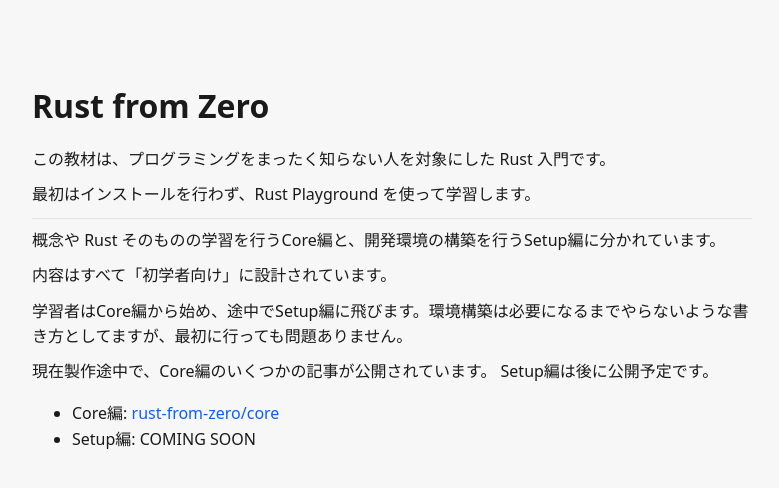
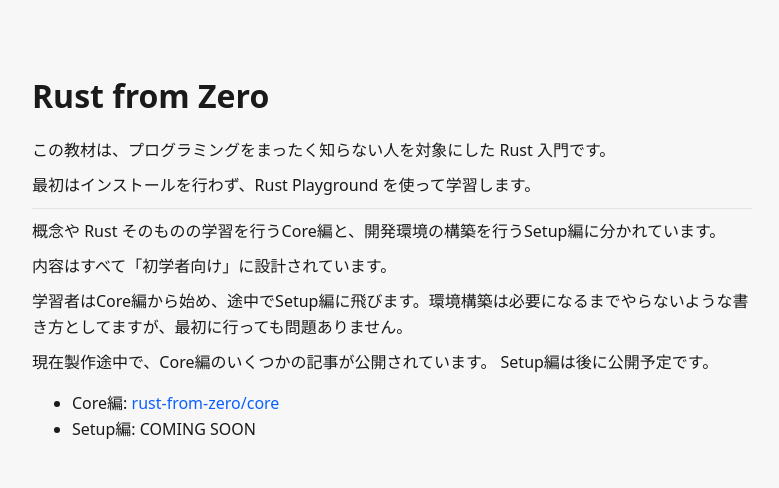
Before and after one commit to nh0102heiya-lab/programming-lessons, a Jekyll site: the page built from _rust-from-zero/index.md, in a window 1280 px wide. Shown: the top 488 px of the page, without its empty margins (248-1027 px from the left). Built offline with Jekyll 4.4.1, drawn with Linux system fonts in a browser that asks for light colours.

Commit message:
Update style.css

```diff
--- a/assets/css/style.css
+++ b/assets/css/style.css
@@ -23,7 +23,7 @@
 }
 
 h1 {
-  margin-top: 2.5em;
+  margin-top: 2.2em;
 }
 
 h2 {
```
